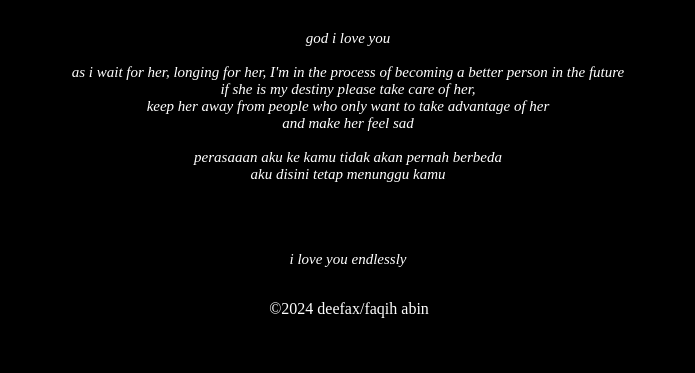
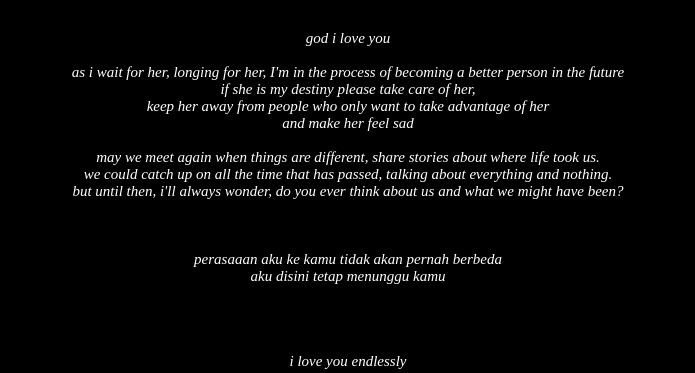
Before and after one commit to DeefaxA/onetwothreego, a plain HTML site: page index.html in a window 1280 px wide. Shown: the part 677-1050 px from the top of the page, without its empty margins (292-987 px from the left). Before the commit the page ends 1020 px from the top, so only its background shows below. Drawn offline with Linux system fonts and the light colour scheme.

Commit message:
Update index.html

```diff
--- a/index.html
+++ b/index.html
@@ -69,6 +69,12 @@
                 keep her away from people who only want to take advantage of her
                 and make her feel sad
 
+                may we meet again when things are different, share stories about where life took us.
+                we could catch up on all the time that has passed, talking about everything and nothing.
+                but until then, i'll always wonder, do you ever think about us and what we might have been?
+
+
+
                 perasaaan aku ke kamu tidak akan pernah berbeda
                 aku disini tetap menunggu kamu
 
```
